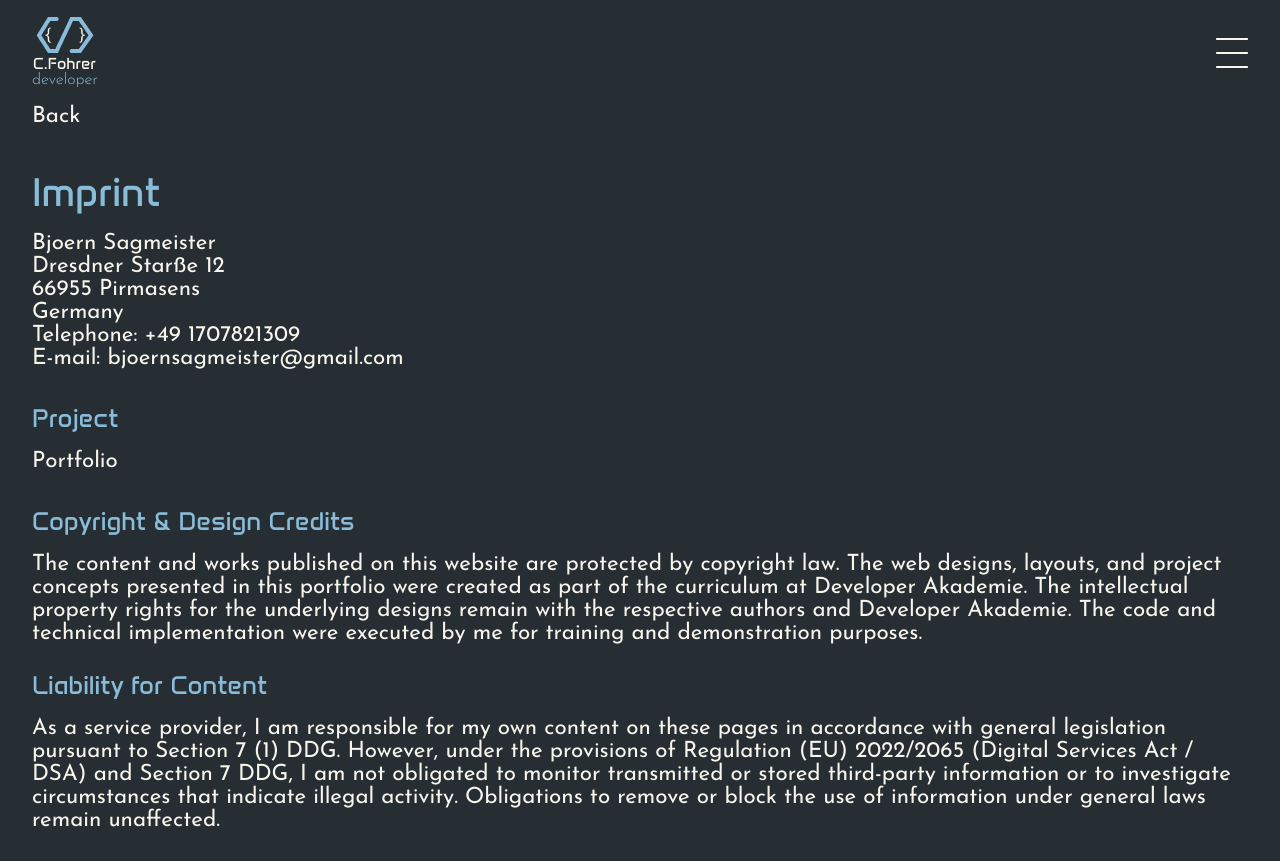
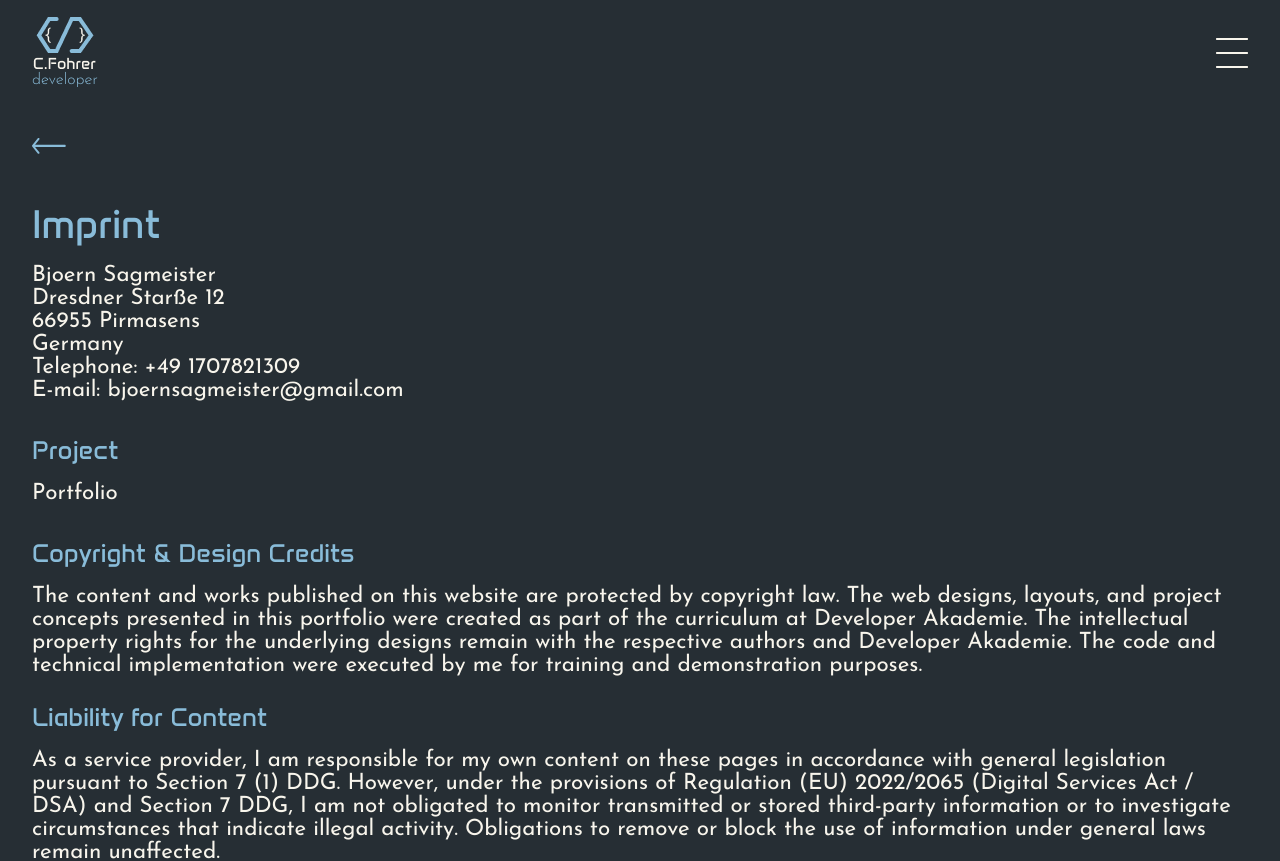
Before and after one commit to Rudibert-Code/portfolio.2, an Angular app: page /imprint in a window 1280 px wide. Shown: the top 861 px of the page. Built offline with nearby package versions, Linux system fonts and the light colour scheme.

Commit message:
adjusted header padding

```diff
--- a/src/app/component/imprint/imprint.html
+++ b/src/app/component/imprint/imprint.html
@@ -5,7 +5,11 @@
     </header>
     <div class="main-section">
         <div>
-            <a [routerLink]="['']" href="">Back</a>
+            <a [routerLink]="['']" href="">
+                <svg width="34" height="16" viewBox="0 0 34 16" fill="none" xmlns="http://www.w3.org/2000/svg">
+                    <path d="M3.07564 9.0147L7.29379 14.2713C7.57756 14.625 7.57756 15.1283 7.29379 15.4819C6.90666 15.9643 6.17236 15.9643 5.78522 15.4819L0.220966 8.54773C-0.0724487 8.18208 -0.0724525 7.66167 0.220963 7.29602L5.78522 0.361861C6.17236 -0.120589 6.90666 -0.120589 7.29379 0.361861C7.57756 0.715486 7.57756 1.21877 7.29379 1.5724L3.07564 6.82905L32.7188 6.82905C33.271 6.82905 33.7188 7.27676 33.7188 7.82905V8.0147C33.7188 8.56699 33.271 9.0147 32.7188 9.0147L3.07564 9.0147Z" fill="#89BCD9"/>
+                </svg>
+            </a>
         </div>
         <div>
             <h2 class="color_primary title-imprint">Imprint</h2>
--- a/src/app/component/imprint/imprint.scss
+++ b/src/app/component/imprint/imprint.scss
@@ -8,6 +8,7 @@ header{
     justify-content: space-between;
     align-items: center;
     padding-top: 16px;
+    padding-bottom: 32px;
 }
 
 .main-section{
```
